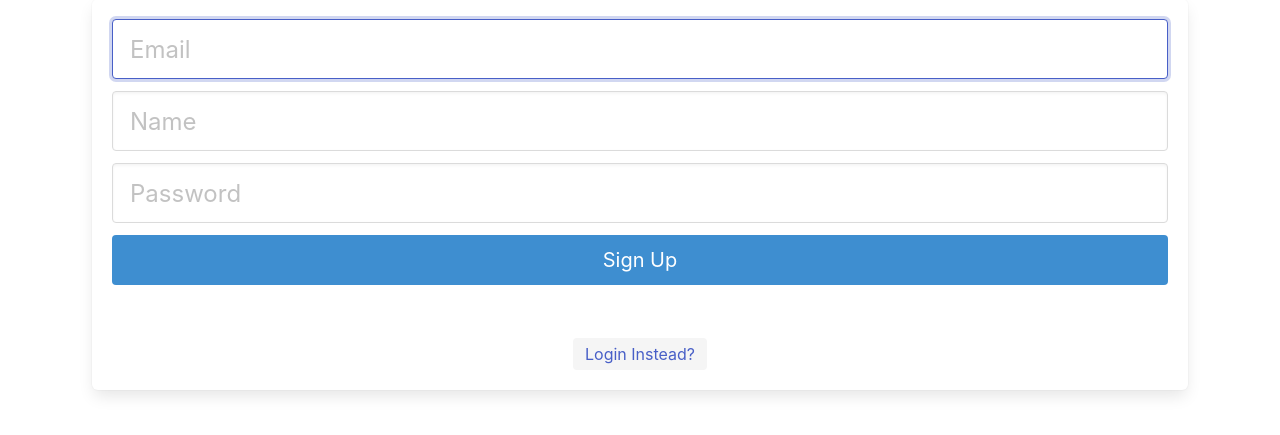
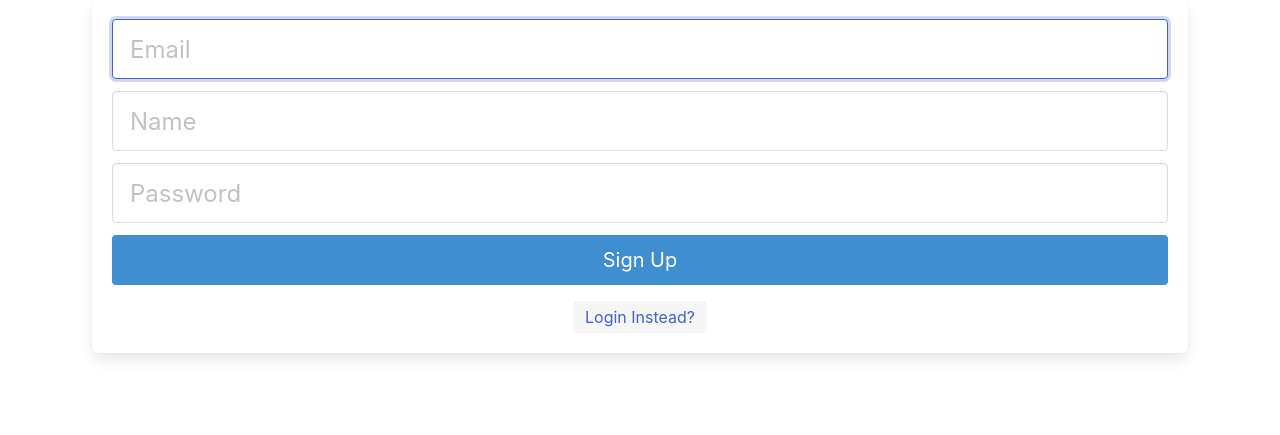
Before and after one commit to chriscn/flask-auth-app, a Flask app: page /signup in a window 1280 px wide. Shown: the part 197-632 px from the top of the page. Run offline with Flask 2, Linux system fonts and the light colour scheme.

Commit message:
Found out that bulma has spacing helpers

```diff
--- a/flask_auth_app/templates/login.html
+++ b/flask_auth_app/templates/login.html
@@ -29,7 +29,7 @@
                 </label>
             </div>
             <button class="button is-block is-info is-fullwidth is-medium">Login</button>
-            <span class="tag is-medium" style="margin-top: 5%;">
+            <span class="tag is-medium mt-4">
                 <a href="{{ url_for('auth.signup') }}">Signup Instead?</a>
             </span>
         </form>
--- a/flask_auth_app/templates/signup.html
+++ b/flask_auth_app/templates/signup.html
@@ -31,7 +31,7 @@
             </div>
 
             <button class="button is-block is-info is-medium is-fullwidth">Sign Up</button>
-            <span class="tag is-medium" style="margin-top: 5%;">
+            <span class="tag is-medium mt-4">
                 <a href="{{ url_for('auth.login') }}">Login Instead?</a>
             </span>
         </form>
```
